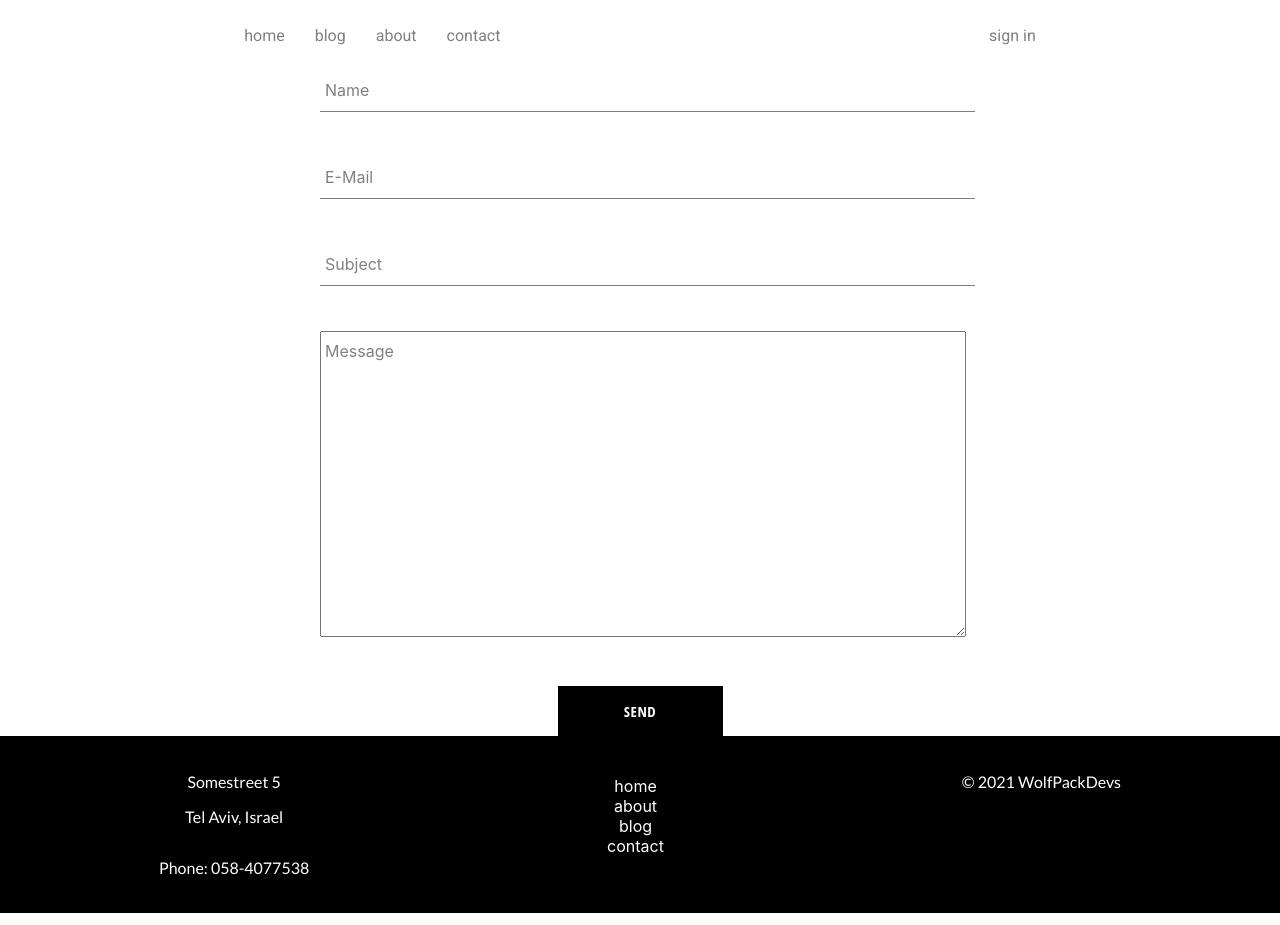
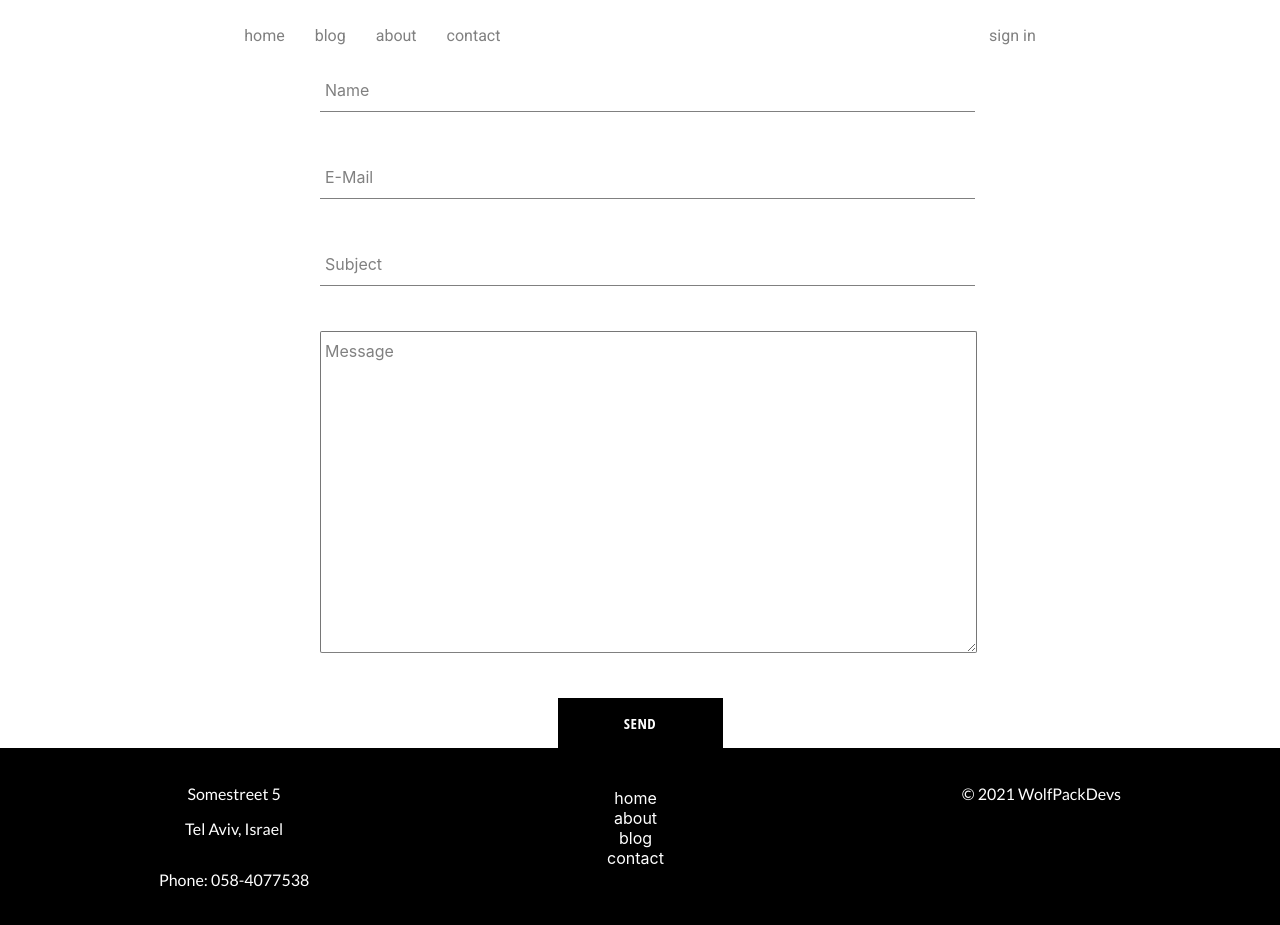
Before and after one commit to wolfpackdevs/wolfpackwebsite, a React (Create React App) app: page /contact in a window 1280 px wide. Built offline with nearby package versions, Linux system fonts and the light colour scheme; no server answers.

Commit message:
fixed text area label shrinking

```diff
--- a/src/components/form-input/form-area.styles.scss
+++ b/src/components/form-input/form-area.styles.scss
@@ -3,8 +3,8 @@ $main-color: black;
 
 
 @mixin shrinkLabel {
-  top: -14px;
-  font-size: 12px;
+  top: -20px;
+  font-size: 13px;
   color: $main-color;
 }
 
@@ -16,7 +16,7 @@ $main-color: black;
   position: relative;
   margin: 45px 0;
 
-  .form-input {
+  .form-area {
     background: none;
     background-color: white;
     color: $sub-color;
@@ -24,8 +24,7 @@ $main-color: black;
     padding: 10px 10px 10px 5px;
     display: block;
     width: 100%;
-    border: none;
-    border-radius: 0;
+    border-radius: 2px;
     border-bottom: 1px solid $sub-color;
     margin: 25px 0;
 
@@ -42,7 +41,7 @@ $main-color: black;
     letter-spacing: 0.3em;
   }
 
-  .form-input-label {
+  .form-area-label {
     color: $sub-color;
     font-size: 16px;
     font-weight: normal;
--- a/src/pages/contact/contact.page.jsx
+++ b/src/pages/contact/contact.page.jsx
@@ -25,7 +25,7 @@ const Contact = () => {
           }, (error) => {
               console.log(error.text);
           });
-        toggle()
+        toggle();
       }
 
     const sentAlert = () => {
@@ -86,6 +86,7 @@ const Contact = () => {
                         {/* <label>Message</label>
                 <textarea name="message" /> */}
                 <CustomButton type='submit'>Send</CustomButton>
+                <br/>
               </form>
             }
         </div>
```
